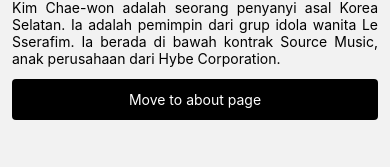
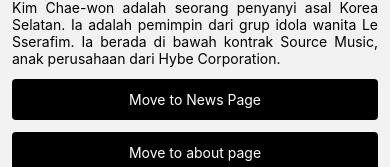
Before and after one commit to ilhambagoes/DemoReact, a React Native app: screen /Dashboard in a window 390 px wide. Shown: the part 331-498 px from the top of the page. Built offline with nearby package versions, Linux system fonts and the light colour scheme.

Commit message:
Change image

```diff
--- a/UI/Dashboard.tsx
+++ b/UI/Dashboard.tsx
@@ -14,7 +14,7 @@
             <Text style={styles.title}>Kim Chae-won</Text>
             <View>
                 <Image
-                    source={{ uri: 'https://assets.ayobandung.com/crop/0x0:0x0/750x500/webp/photo/2023/05/07/Kim-Chaewon-3749888166.jpg' }}
+                    source={{ uri: 'https://upload.wikimedia.org/wikipedia/commons/0/0d/Kim_Chaewon_LE_SSERAFIM_220923.jpg' }}
                     style={styles.image}
                 />
                 <Text style={styles.description}>
@@ -22,6 +22,13 @@
                     Ia adalah pemimpin dari grup idola wanita Le Sserafim.
                     Ia berada di bawah kontrak Source Music, anak perusahaan dari Hybe Corporation.
                 </Text>
+                <Pressable
+                style={styles.button}
+                onPress={() =>
+                    navigation.navigate('About')
+                }>
+                    <Text style={styles.buttonTextColor}>Move to News Page</Text>
+                </Pressable>
                 <Pressable
                 style={styles.button}
                 onPress={() =>
```
